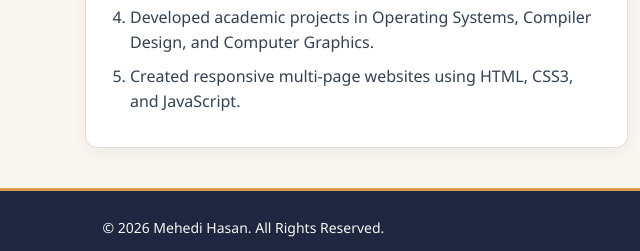
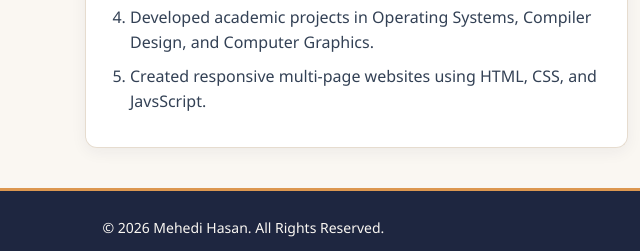
Before and after one commit to mehedi-dev-bd/portfolio, a plain HTML site: page about.html in a window 1280 px wide. Shown: the part 1387-1638 px from the top of the page, 0-640 px from the left. Drawn offline with Linux system fonts and the light colour scheme.

```diff
--- a/about.html
+++ b/about.html
@@ -95,7 +95,7 @@
                         <li>Mastered Object-Oriented Programming concepts using Java</li>
                         <li>Configured network topologies in Cisco Packet Tracer and designed MySQL databases.</li>
                         <li>Developed academic projects in Operating Systems, Compiler Design, and Computer Graphics.</li>
-                        <li>Created responsive multi-page websites using HTML, CSS3, and JavaScript.</li>
+                        <li>Created responsive multi-page websites using HTML, CSS, and JavsScript.</li>
                     </ol>
                 </div>
 
```
